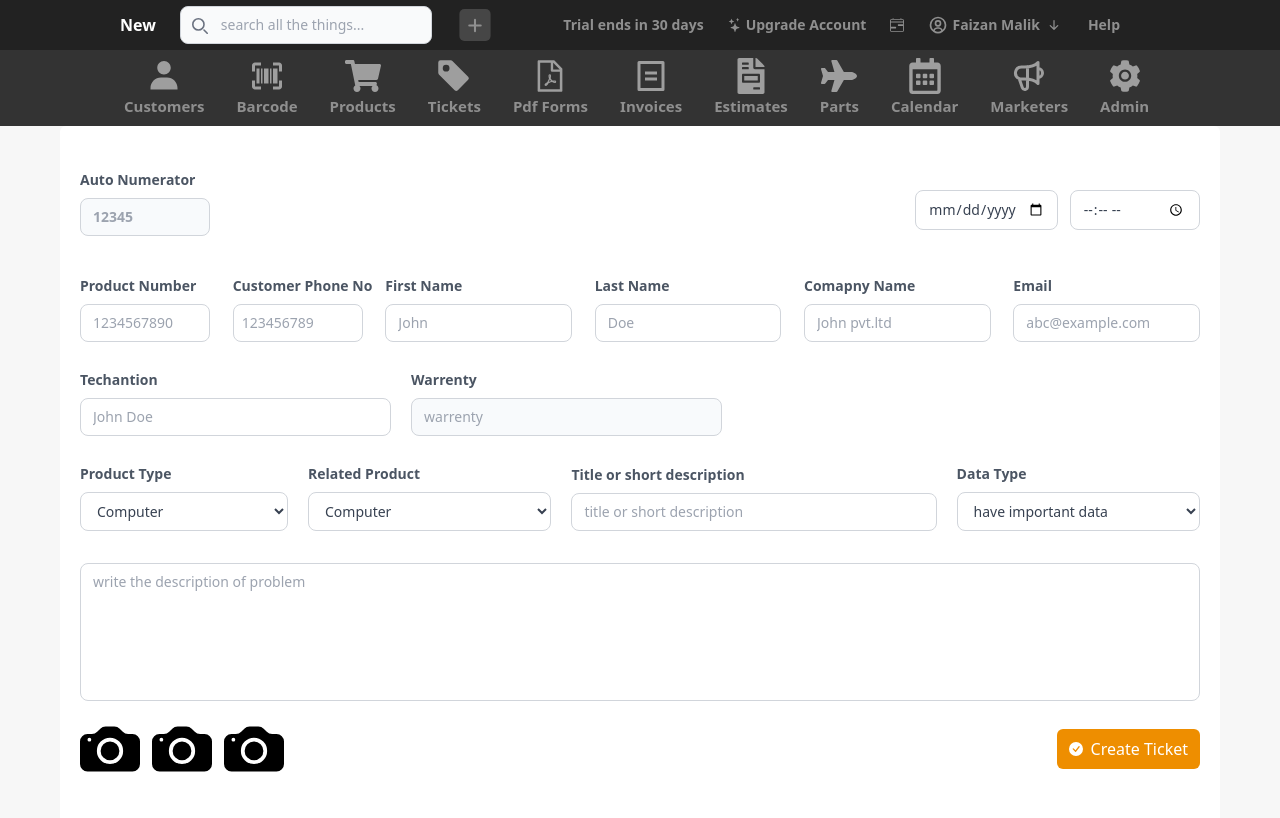
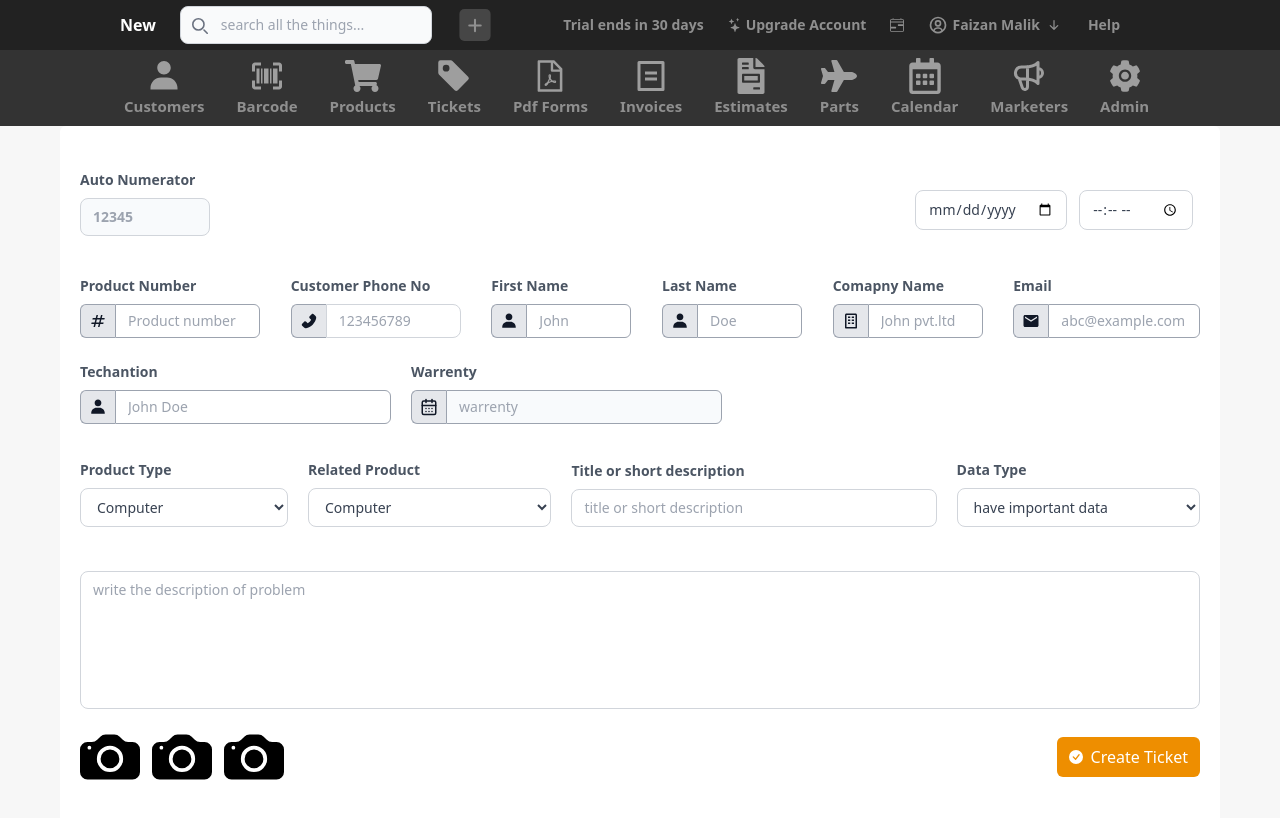
Before and after one commit to faixanmalik/pages, a Next.js app: page /menu/createTicket in a window 1280 px wide. Shown: the top 818 px of the page. Built offline with nearby package versions, Linux system fonts and the light colour scheme.

Commit message:
done with create ticket page

```diff
--- a/src/pages/menu/createTicket.js
+++ b/src/pages/menu/createTicket.js
@@ -3,6 +3,10 @@ import {BsCameraFill, BsFillCheckCircleFill} from 'react-icons/bs'
 import { React, Fragment, useRef, useState } from 'react'
 import { Dialog, Transition } from '@headlessui/react'
 import { ExclamationTriangleIcon } from '@heroicons/react/24/outline'
+import { MdEmail, MdOutlineNumbers } from 'react-icons/md'
+import { AiFillPhone } from 'react-icons/ai'
+import { BiBuilding, BiSolidUser } from 'react-icons/bi'
+import { LuCalendarDays } from 'react-icons/lu'
 
 const CreateTicket = () => {
 
@@ -70,8 +74,8 @@ const CreateTicket = () => {
                 <div className='flex flex-col'>
                   <div className='flex flex-col'>
                     <div className='flex space-x-3'>
-                      <input type="date" name="date" id="date" className='px-3 py-2 mt-1 mb-4 text-sm w-1/2 bg-white bg-opacity-50 resize-none text-gray-700 outline-none border border-gray-300 focus:border-blue-500 focus:shadow-lg shadow-blue-500 rounded-lg  transition-colors duration-200 ease-in-out' />
-                      <input type="time" name="time" id="time" className='px-3 py-2 mt-1 mb-4 text-sm w-1/2 bg-white bg-opacity-50 resize-none text-gray-700 outline-none border border-gray-300 focus:border-blue-500 focus:shadow-lg shadow-blue-500 rounded-lg  transition-colors duration-200 ease-in-out' />
+                      <input type="date" name="date" id="date" className='px-3 py-2 mt-1 mb-4 text-sm bg-white bg-opacity-50 resize-none text-gray-700 outline-none border border-gray-300 focus:border-blue-500 focus:shadow-lg shadow-blue-500 rounded-lg  transition-colors duration-200 ease-in-out' />
+                      <input type="time" name="time" id="time" className='px-3 py-2 mt-1 w-2/5 mb-4 text-sm bg-white bg-opacity-50 resize-none text-gray-700 outline-none border border-gray-300 focus:border-blue-500 focus:shadow-lg shadow-blue-500 rounded-lg  transition-colors duration-200 ease-in-out' />
                     </div>
                   </div>
 
@@ -81,16 +85,27 @@ const CreateTicket = () => {
 
               <div className='flex space-x-5 justify-between'>
 
-                <div className='flex flex-col w-[130px]'>
-                  <label className="font-semibold text-sm text-left text-gray-600 pb-1">Product Number</label>
-                  <input placeholder='1234567890' name="productNumber" id='productNumber' type="number" className="px-3 py-2 mt-1 mb-4 text-sm bg-white bg-opacity-50 resize-none text-gray-700 outline-none border border-gray-300 focus:border-blue-500 focus:shadow-lg shadow-blue-500 rounded-lg  transition-colors duration-200 ease-in-out" />
+                <div className="flex flex-col w-[180px]">
+                  <label className="font-semibold text-sm text-left text-gray-600 pb-2">Product Number</label>
+                  <div className='flex'>
+                    <span className="inline-flex items-center px-2 py-[6px] text-sm text-gray-900 bg-gray-200 border border-r-0 border-gray-400 rounded-l-md">
+                        <MdOutlineNumbers className='text-lg'/>
+                    </span>
+                    <input placeholder='Product number' type="text" id="website-admin" className="px-3 py-[6px] w-full text-sm bg-white bg-opacity-50 resize-none text-gray-700 outline-none border border-gray-400 focus:border-blue-500 focus:shadow-lg shadow-blue-500 rounded-r-md transition-colors duration-200 ease-in-out"/>
+                  </div>
                 </div>
 
-                <div className='flex flex-col w-[130px]'>
-                  <label className="font-semibold w-52 text-sm text-gray-600 pb-1">Customer Phone No</label>
-                  <button onClick={()=> setOpenCustomerPhone(true)} type="submit" className='py-2 text-left pl-2 mt-1 text-sm bg-white bg-opacity-50 resize-none text-gray-400 outline-none border border-gray-300 focus:border-blue-500 focus:shadow-lg shadow-blue-500 rounded-lg  transition-colors duration-200 ease-in-out'>
-                    123456789
-                  </button>
+                <div className='flex flex-col w-[170px]'>
+                  <label className="font-semibold w-52 text-sm text-gray-600 pb-2">Customer Phone No</label>
+                  <div className='flex'>
+                    <span className="inline-flex items-center px-2 py-[6px] text-sm text-gray-900 bg-gray-200 border border-r-0 border-gray-400 rounded-l-md">
+                        <AiFillPhone className='text-lg'/>
+                    </span>
+                    <button onClick={()=> setOpenCustomerPhone(true)} type="submit" className='px-3 py-[6px] w-full text-left text-sm bg-white bg-opacity-50 resize-none text-gray-400 outline-none border border-gray-300 focus:border-blue-500 focus:shadow-lg shadow-blue-500 rounded-r-lg  transition-colors duration-200 ease-in-out'>
+                      123456789
+                    </button>
+                  </div>
+
 
                   <Transition.Root show={openCustomerPhone} as={Fragment}>
                     <Dialog as="div" className="relative z-10" initialFocus={cancelButtonRef} onClose={setOpenCustomerPhone}>
@@ -121,9 +136,6 @@ const CreateTicket = () => {
 
 
                               <div className="bg-white px-4 pb-4 pt-5 sm:p-6 sm:pb-4">
-                                {/* <div className="flex justify-center">
-                                    <input placeholder='1234567890' id='default-search' type="search" className="w-full px-3 py-2 mt-1 mb-4 text-sm bg-white bg-opacity-50 resize-none text-gray-700 outline-none border border-gray-300 focus:border-blue-500 focus:shadow-lg shadow-blue-500 rounded-lg transition-colors duration-200 ease-in-out" />
-                                </div> */}
 
                                 <div className="relative">
                                     <div className="absolute inset-y-0 left-0 flex items-center pl-3 pointer-events-none">
@@ -152,24 +164,44 @@ const CreateTicket = () => {
 
                 </div>
 
-                <div className='flex flex-col w-1/6'>
-                  <label className="font-semibold text-sm text-left text-gray-600 pb-1">First Name</label>
-                  <input placeholder='John' name="firstName" id='firstName' type="text" className="px-3 py-2 mt-1 mb-4 text-sm bg-white bg-opacity-50 resize-none text-gray-700 outline-none border border-gray-300 focus:border-blue-500 focus:shadow-lg shadow-blue-500 rounded-lg  transition-colors duration-200 ease-in-out" />
+                <div className='flex flex-col w-[140px]'>
+                  <label className="font-semibold text-sm text-left text-gray-600 pb-2">First Name</label>
+                  <div className='flex'>
+                    <span className="inline-flex items-center px-2 py-[6px] text-sm text-gray-900 bg-gray-200 border border-r-0 border-gray-400 rounded-l-md">
+                        <BiSolidUser className='text-lg'/>
+                    </span>
+                    <input placeholder='John' type="text" id="website-admin" className="px-3 py-[6px] w-full text-sm bg-white bg-opacity-50 resize-none text-gray-700 outline-none border border-gray-400 focus:border-blue-500 focus:shadow-lg shadow-blue-500 rounded-r-md transition-colors duration-200 ease-in-out"/>
+                  </div>
+                </div>
+
+                <div className='flex flex-col w-[140px]'>
+                  <label className="font-semibold text-sm text-left text-gray-600 pb-2">Last Name</label>
+                  <div className='flex'>
+                    <span className="inline-flex items-center px-2 py-[6px] text-sm text-gray-900 bg-gray-200 border border-r-0 border-gray-400 rounded-l-md">
+                        <BiSolidUser className='text-lg'/>
+                    </span>
+                    <input placeholder='Doe' type="text" id="website-admin" className="px-3 py-[6px] w-full text-sm bg-white bg-opacity-50 resize-none text-gray-700 outline-none border border-gray-400 focus:border-blue-500 focus:shadow-lg shadow-blue-500 rounded-r-md transition-colors duration-200 ease-in-out"/>
+                  </div>
+                </div>
+
+                <div className='flex flex-col w-[150px]'>
+                  <label className="font-semibold text-sm text-left text-gray-600 pb-2">Comapny Name</label>
+                  <div className='flex'>
+                    <span className="inline-flex items-center px-2 py-[6px] text-sm text-gray-900 bg-gray-200 border border-r-0 border-gray-400 rounded-l-md">
+                        <BiBuilding className='text-lg'/>
+                    </span>
+                    <input placeholder='John pvt.ltd' type="text" id="website-admin" className="px-3 py-[6px] w-full text-sm bg-white bg-opacity-50 resize-none text-gray-700 outline-none border border-gray-400 focus:border-blue-500 focus:shadow-lg shadow-blue-500 rounded-r-md transition-colors duration-200 ease-in-out"/>
+                  </div>
                 </div>
 
                 <div className='flex flex-col w-1/6'>
-                  <label className="font-semibold text-sm text-left text-gray-600 pb-1">Last Name</label>
-                  <input placeholder='Doe' name="lastName" id='lastName' type="text" className="px-3 py-2 mt-1 mb-4 text-sm bg-white bg-opacity-50 resize-none text-gray-700 outline-none border border-gray-300 focus:border-blue-500 focus:shadow-lg shadow-blue-500 rounded-lg  transition-colors duration-200 ease-in-out" />
-                </div>
-
-                <div className='flex flex-col w-1/6'>
-                  <label className="font-semibold text-sm text-left text-gray-600 pb-1">Comapny Name</label>
-                  <input placeholder='John pvt.ltd' name="companyName" id='companyName' type="text" className="px-3 py-2 mt-1 mb-4 text-sm bg-white bg-opacity-50 resize-none text-gray-700 outline-none border border-gray-300 focus:border-blue-500 focus:shadow-lg shadow-blue-500 rounded-lg  transition-colors duration-200 ease-in-out" />
-                </div>
-
-                <div className='flex flex-col w-1/6'>
-                  <label className="font-semibold text-sm text-left text-gray-600 pb-1">Email</label>
-                  <input placeholder='abc@example.com' name="email" id='email' type="email" className="px-3 py-2 mt-1 mb-4 text-sm bg-white bg-opacity-50 resize-none text-gray-700 outline-none border border-gray-300 focus:border-blue-500 focus:shadow-lg shadow-blue-500 rounded-lg  transition-colors duration-200 ease-in-out" />
+                  <label className="font-semibold text-sm text-left text-gray-600 pb-2">Email</label>
+                  <div className='flex'>
+                    <span className="inline-flex items-center px-2 py-[6px] text-sm text-gray-900 bg-gray-200 border border-r-0 border-gray-400 rounded-l-md">
+                        <MdEmail className='text-lg'/>
+                    </span>
+                    <input placeholder='abc@example.com' type="text" id="website-admin" className="px-3 py-[6px] w-full text-sm bg-white bg-opacity-50 resize-none text-gray-700 outline-none border border-gray-400 focus:border-blue-500 focus:shadow-lg shadow-blue-500 rounded-r-md transition-colors duration-200 ease-in-out"/>
+                  </div>
                 </div>
 
               </div>
@@ -177,24 +209,34 @@ const CreateTicket = () => {
 
 
 
-              <div className='flex w-10/12 space-x-5 items-center'>
+              <div className='flex w-10/12 py-3 space-x-5 items-center'>
 
 
                 <div className='flex flex-col w-1/3'>
-                  <label className="font-semibold w-20 text-sm text-gray-600 pb-1">Techantion</label>
-                  <input placeholder='John Doe' name="techantion " id='techantion' type="number" className="px-3 py-2 mt-1 mb-4 text-sm bg-white bg-opacity-50 resize-none text-gray-700 outline-none border border-gray-300 focus:border-blue-500 focus:shadow-lg shadow-blue-500 rounded-lg  transition-colors duration-200 ease-in-out" />
+                  <label className="font-semibold w-20 text-sm text-gray-600 pb-2">Techantion</label>
+                  <div className='flex'>
+                    <span className="inline-flex items-center px-2 py-[6px] text-sm text-gray-900 bg-gray-200 border border-r-0 border-gray-400 rounded-l-md">
+                        <BiSolidUser className='text-lg'/>
+                    </span>
+                    <input placeholder='John Doe' type="text" id="website-admin" className="px-3 py-[6px] w-full text-sm bg-white bg-opacity-50 resize-none text-gray-700 outline-none border border-gray-400 focus:border-blue-500 focus:shadow-lg shadow-blue-500 rounded-r-md transition-colors duration-200 ease-in-out"/>
+                  </div>
                 </div>
 
                 <div className='flex flex-col w-1/3'>
-                  <label className="font-semibold text-sm text-gray-600 pb-1">Warrenty</label>
-                  <input readOnly placeholder='warrenty' name="warrenty " id='warrenty' type="number" className="cursor-not-allowed px-3 py-2 mt-1 mb-4 text-sm bg-slate-100 bg-opacity-50 resize-none text-gray-700 outline-none border border-gray-300 focus:border-blue-500 focus:shadow-lg shadow-blue-500 rounded-lg  transition-colors duration-200 ease-in-out" />
+                  <label className="font-semibold text-sm text-gray-600 pb-2">Warrenty</label>
+                  <div className='flex'>
+                    <span className="inline-flex items-center px-2 py-[6px] text-sm text-gray-900 bg-gray-200 border border-r-0 border-gray-400 rounded-l-md">
+                        <LuCalendarDays className='text-lg'/>
+                    </span>
+                    <input readOnly placeholder='warrenty' type="text" id="website-admin" className="cursor-not-allowed px-3 py-[6px] w-full text-sm bg-slate-100 bg-opacity-50 resize-none text-gray-700 outline-none border border-gray-400 focus:border-blue-500 focus:shadow-lg shadow-blue-500 rounded-r-md transition-colors duration-200 ease-in-out"/>
+                  </div>
                 </div>
 
 
               </div>
             </div>
 
-            <div className='flex items-center space-x-5 justify-between'>
+            <div className='flex py-3 items-center space-x-5 justify-between'>
 
               <div className='flex flex-col w-1/4'>
                 <label className="font-semibold w-52 text-sm text-gray-600 pb-1">Product Type</label>
```
